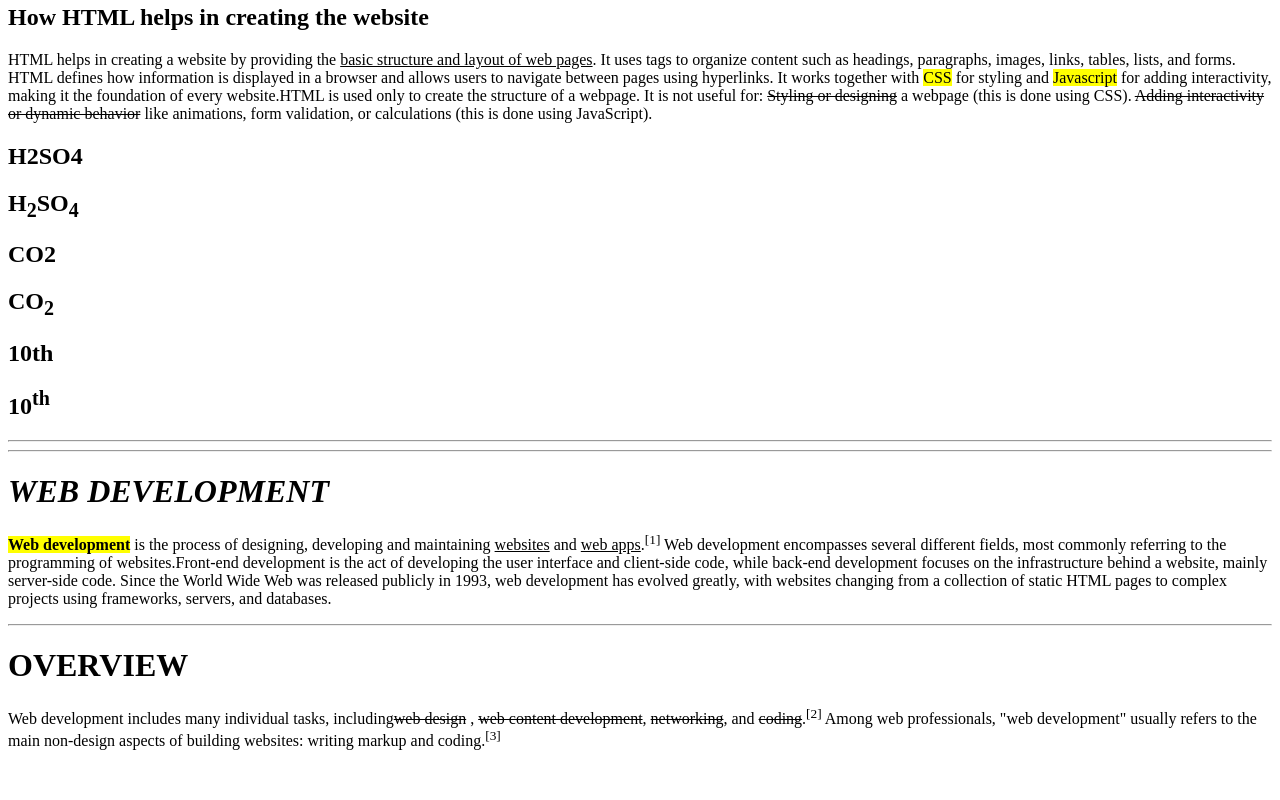
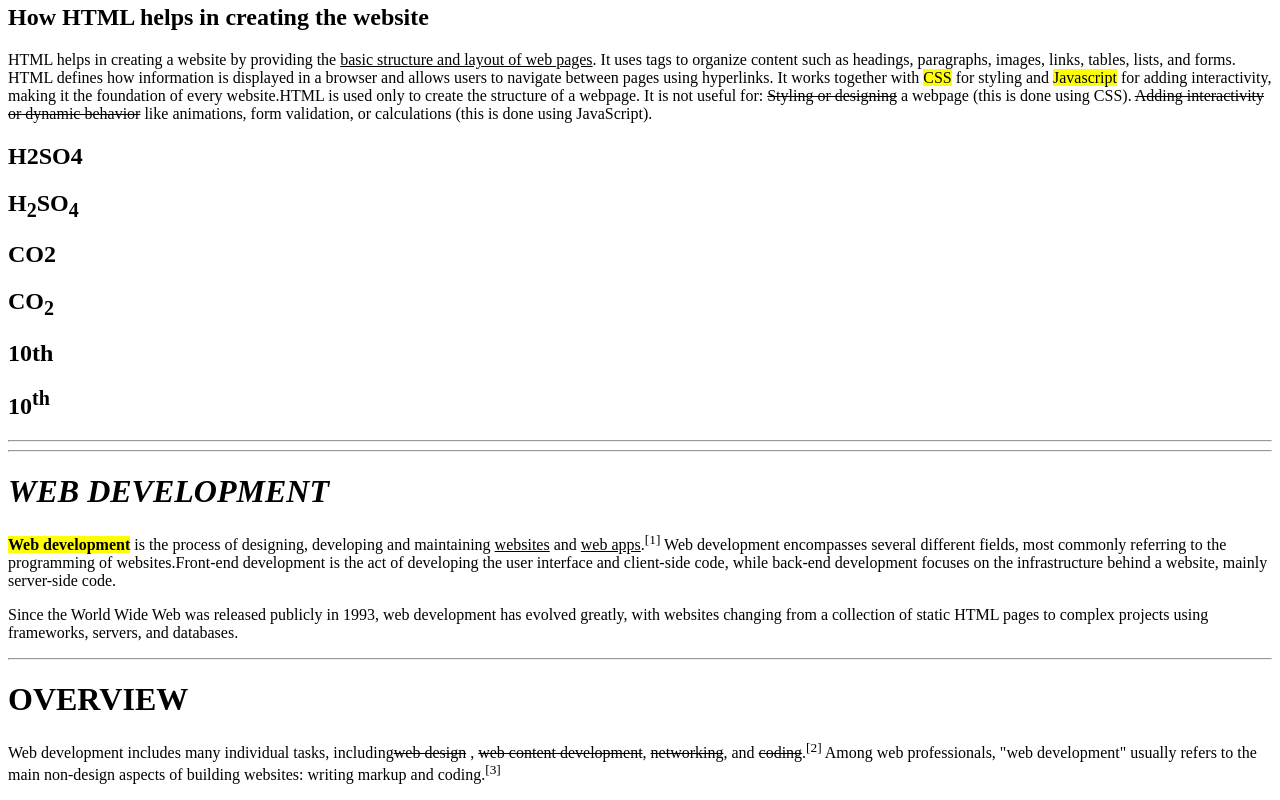
Before and after one commit to pardeshikajal5105-max/learning_html, a plain HTML site: page basic_tags.html in a window 1280 px wide. Shown: the part 680-1480 px from the top of the page. Before the commit the page ends 1446 px from the top, so only its background shows below. Drawn offline with Linux system fonts and the light colour scheme.

Commit message:
deledted unwanted

```diff
--- a/basic_tags.html
+++ b/basic_tags.html
@@ -39,9 +39,9 @@ HTML is simple to learn, platform-independent, and supported by all modern web b
 <h2>CO2</h2><h2>CO<sub>2</sub></h2>
 <h2>10th</h2><h2>10<sup>th</sup></h2><hr><hr>
 <h1><i>WEB DEVELOPMENT</I></h1>
-    <p><b><mark>Web development</mark></b> is the process of designing, developing and maintaining <ins>websites</ins> and <ins>web apps</ins>.<sup>[1]</sup> Web development encompasses several different fields, most commonly referring to the programming of websites.<markup>Front-end development</markup>  is the act of developing the user interface and client-side code, while back-end development focuses on the infrastructure behind a website, mainly server-side code.
+    <p><b><mark>Web development</mark></b> is the process of designing, developing and maintaining <ins>websites</ins> and <ins>web apps</ins>.<sup>[1]</sup> Web development encompasses several different fields, most commonly referring to the programming of websites.<markup>Front-end development</markup>  is the act of developing the user interface and client-side code, while back-end development focuses on the infrastructure behind a website, mainly server-side code.</p>
 
-Since the World Wide Web was released publicly in 1993, web development has evolved greatly, with websites changing from a collection of static HTML pages to complex projects using frameworks, servers, and databases.</p><hr>
+<p>Since the World Wide Web was released publicly in 1993, web development has evolved greatly, with websites changing from a collection of static HTML pages to complex projects using frameworks, servers, and databases.</p><hr>
 <h1>OVERVIEW</h1>
 <P>Web development includes many individual tasks, including<del>web design</del> , <del>web content development</del>, <del>networking</del>, and <del>coding</del>.<sup>[2]</sup> Among web professionals, "web development" usually refers to the main non-design aspects of building websites: writing markup and coding.<sup>[3]
 </sup>
```
